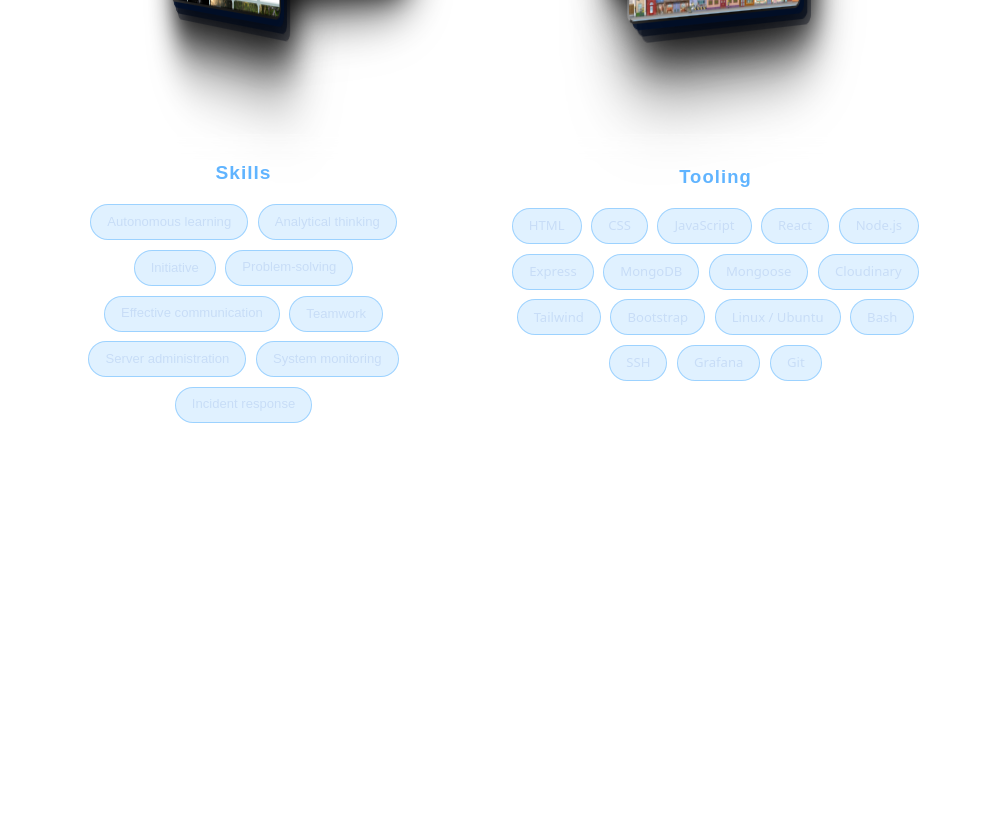
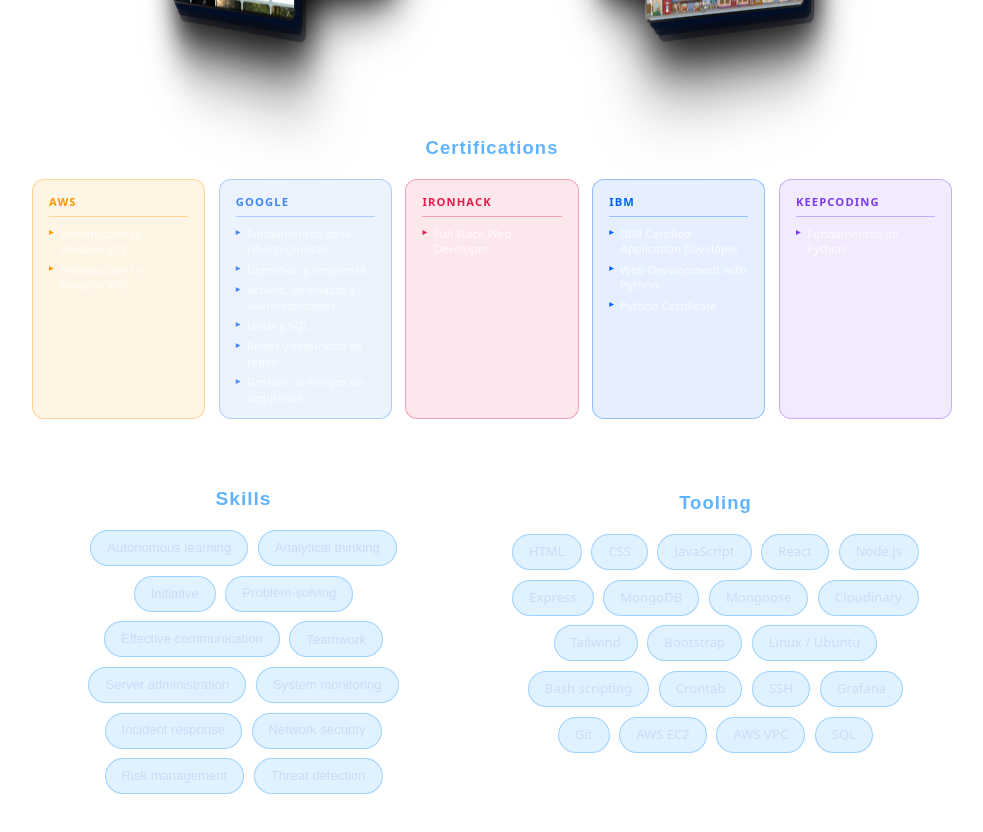
Before and after one commit to ncorpas88/myPortfolio, a React (Vite) app: page / in a window 1280 px wide. Shown: the part 1340-2172 px from the top of the page, without its empty margins (148-1131 px from the left). Before the commit the page ends 1867 px from the top, so only its background shows below. Built offline with nearby package versions, Linux system fonts and the light colour scheme.

Commit message:
arreglos6

```diff
--- a/src/pages/Home.jsx
+++ b/src/pages/Home.jsx
@@ -75,6 +75,56 @@
   );
 }
 
+/* ── Certifications data ── */
+const certifications = [
+  {
+    issuer: "AWS",
+    color: "#ff9900",
+    bg: "rgba(255,153,0,0.1)",
+    border: "rgba(255,153,0,0.35)",
+    items: ["Introduction to Amazon EC2", "Introduction to Amazon VPC"],
+  },
+  {
+    issuer: "Google",
+    color: "#4285f4",
+    bg: "rgba(66,133,244,0.1)",
+    border: "rgba(66,133,244,0.35)",
+    items: [
+      "Fundamentos de la ciberseguridad",
+      "Detección y respuesta",
+      "Activos, amenazas y vulnerabilidades",
+      "Linux y SQL",
+      "Redes y seguridad de redes",
+      "Gestión de riesgos de seguridad",
+    ],
+  },
+  {
+    issuer: "Ironhack",
+    color: "#e11d48",
+    bg: "rgba(225,29,72,0.1)",
+    border: "rgba(225,29,72,0.35)",
+    items: ["Full Stack Web Developer"],
+  },
+  {
+    issuer: "IBM",
+    color: "#0062ff",
+    bg: "rgba(0,98,255,0.1)",
+    border: "rgba(0,98,255,0.35)",
+    items: [
+      "IBM Certified Application Developer",
+      "Web Development with Python",
+      "Python Certificate",
+    ],
+  },
+  {
+    issuer: "Keepcoding",
+    color: "#7c3aed",
+    bg: "rgba(124,58,237,0.1)",
+    border: "rgba(124,58,237,0.35)",
+    items: ["Fundamentos de Python"],
+  },
+];
+
 /* ── Carousel items ── */
 const carouselItems = [
   { src: "rideo.png",        alt: "Rideo" },
@@ -111,7 +161,7 @@
     );
 
     const els = document.querySelectorAll(
-      ".yomismo-flip, .intro, .description, .stats-row, .skills-tooling-row, .cylinder-section"
+      ".yomismo-flip, .intro, .description, .stats-row, .skills-tooling-row, .cylinder-section, .certs-section"
     );
     els.forEach((el) => observer.observe(el));
     return () => els.forEach((el) => observer.unobserve(el));
@@ -153,7 +203,7 @@
       <div className="stats-row">
         <Counter target={4}  suffix=""  label="Projects" />
         <Counter target={2}  suffix="+" label="Years coding" />
-        <Counter target={16} suffix="+" label="Technologies" />
+        <Counter target={20} suffix="+" label="Technologies" />
       </div>
 
       {/* 3D cylinder carousel */}
@@ -171,6 +221,31 @@
         <p className="cylinder-hint">Hover to pause · See all in Projects</p>
       </div>
 
+      {/* Certifications */}
+      <div className="certs-section">
+        <h3 className="certs-title">Certifications</h3>
+        <div className="certs-grid">
+          {certifications.map((group) => (
+            <div
+              key={group.issuer}
+              className="cert-card"
+              style={{
+                "--cert-color": group.color,
+                "--cert-bg": group.bg,
+                "--cert-border": group.border,
+              }}
+            >
+              <span className="cert-issuer">{group.issuer}</span>
+              <ul className="cert-items">
+                {group.items.map((item) => (
+                  <li key={item}>{item}</li>
+                ))}
+              </ul>
+            </div>
+          ))}
+        </div>
+      </div>
+
       <div className="skills-tooling-row">
         <div className="side-card">
           <div className="sps-game">
@@ -185,6 +260,9 @@
               <span className="skill-item">Server administration</span>
               <span className="skill-item">System monitoring</span>
               <span className="skill-item">Incident response</span>
+              <span className="skill-item">Network security</span>
+              <span className="skill-item">Risk management</span>
+              <span className="skill-item">Threat detection</span>
             </div>
           </div>
         </div>
@@ -204,10 +282,14 @@
             <span className="tech-item">Tailwind</span>
             <span className="tech-item">Bootstrap</span>
             <span className="tech-item">Linux / Ubuntu</span>
-            <span className="tech-item">Bash</span>
+            <span className="tech-item">Bash scripting</span>
+            <span className="tech-item">Crontab</span>
             <span className="tech-item">SSH</span>
             <span className="tech-item">Grafana</span>
             <span className="tech-item">Git</span>
+            <span className="tech-item">AWS EC2</span>
+            <span className="tech-item">AWS VPC</span>
+            <span className="tech-item">SQL</span>
           </div>
         </div>
       </div>
--- a/src/styles/home.css
+++ b/src/styles/home.css
@@ -231,6 +231,99 @@
   max-width: 680px;
   padding: 0 1rem;
   line-height: 1.6;
+}
+
+/* ── Certifications ── */
+.certs-section {
+  margin: 0 0 2.5rem;
+  opacity: 0;
+  transform: translateY(40px);
+  transition: opacity 0.7s ease-out, transform 0.7s ease-out;
+}
+
+.certs-section.visible {
+  opacity: 1;
+  transform: translateY(0);
+}
+
+.certs-title {
+  font-family: "Changa One", sans-serif;
+  font-size: 1.15rem;
+  font-weight: 700;
+  color: #60b4ff;
+  letter-spacing: 0.06em;
+  text-align: center;
+  margin-bottom: 1.1rem;
+}
+
+.certs-grid {
+  display: grid;
+  grid-template-columns: repeat(2, 1fr);
+  gap: 0.85rem;
+}
+
+@media (min-width: 768px) {
+  .certs-grid {
+    grid-template-columns: repeat(3, 1fr);
+  }
+}
+
+@media (min-width: 1024px) {
+  .certs-grid {
+    grid-template-columns: repeat(5, 1fr);
+  }
+}
+
+.cert-card {
+  background: var(--cert-bg);
+  border: 1px solid var(--cert-border);
+  border-radius: 12px;
+  padding: 0.85rem 1rem;
+  backdrop-filter: blur(10px);
+  transition: transform 0.25s ease, box-shadow 0.25s ease;
+}
+
+.cert-card:hover {
+  transform: translateY(-3px);
+  box-shadow: 0 8px 24px rgba(0, 0, 0, 0.3);
+}
+
+.cert-issuer {
+  display: block;
+  font-size: 0.7rem;
+  font-weight: 700;
+  letter-spacing: 0.1em;
+  text-transform: uppercase;
+  color: var(--cert-color);
+  margin-bottom: 0.5rem;
+  padding-bottom: 0.4rem;
+  border-bottom: 1px solid var(--cert-border);
+}
+
+.cert-items {
+  list-style: none;
+  padding: 0;
+  margin: 0;
+  display: flex;
+  flex-direction: column;
+  gap: 0.3rem;
+}
+
+.cert-items li {
+  font-size: 0.72rem;
+  color: rgba(255, 255, 255, 0.8);
+  line-height: 1.35;
+  padding-left: 0.7rem;
+  position: relative;
+}
+
+.cert-items li::before {
+  content: "▸";
+  position: absolute;
+  left: 0;
+  color: var(--cert-color);
+  font-size: 0.6rem;
+  top: 1px;
 }
 
 /* ── Skills + Tooling lado a lado ── */
```
Also changed, not shown: 5 other files (tests, documents, lock files or other folders).
